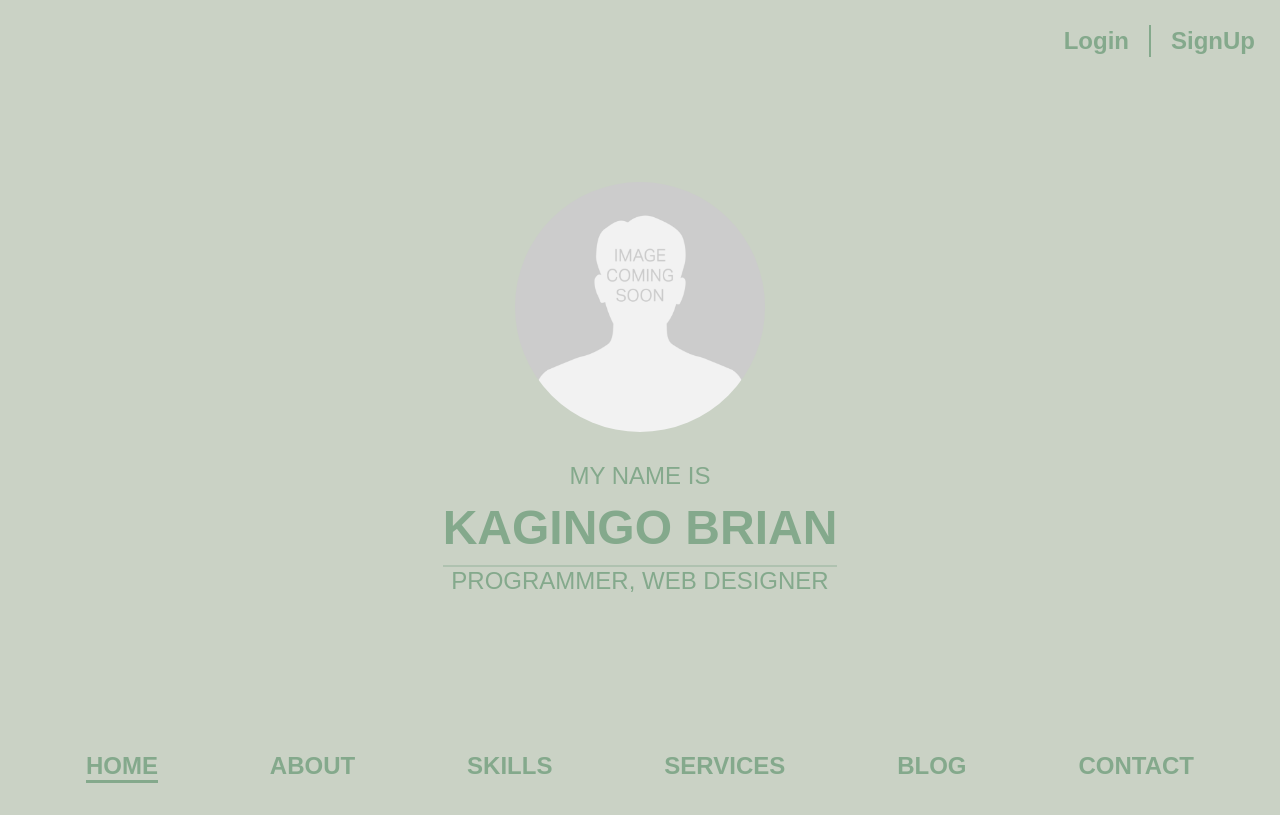
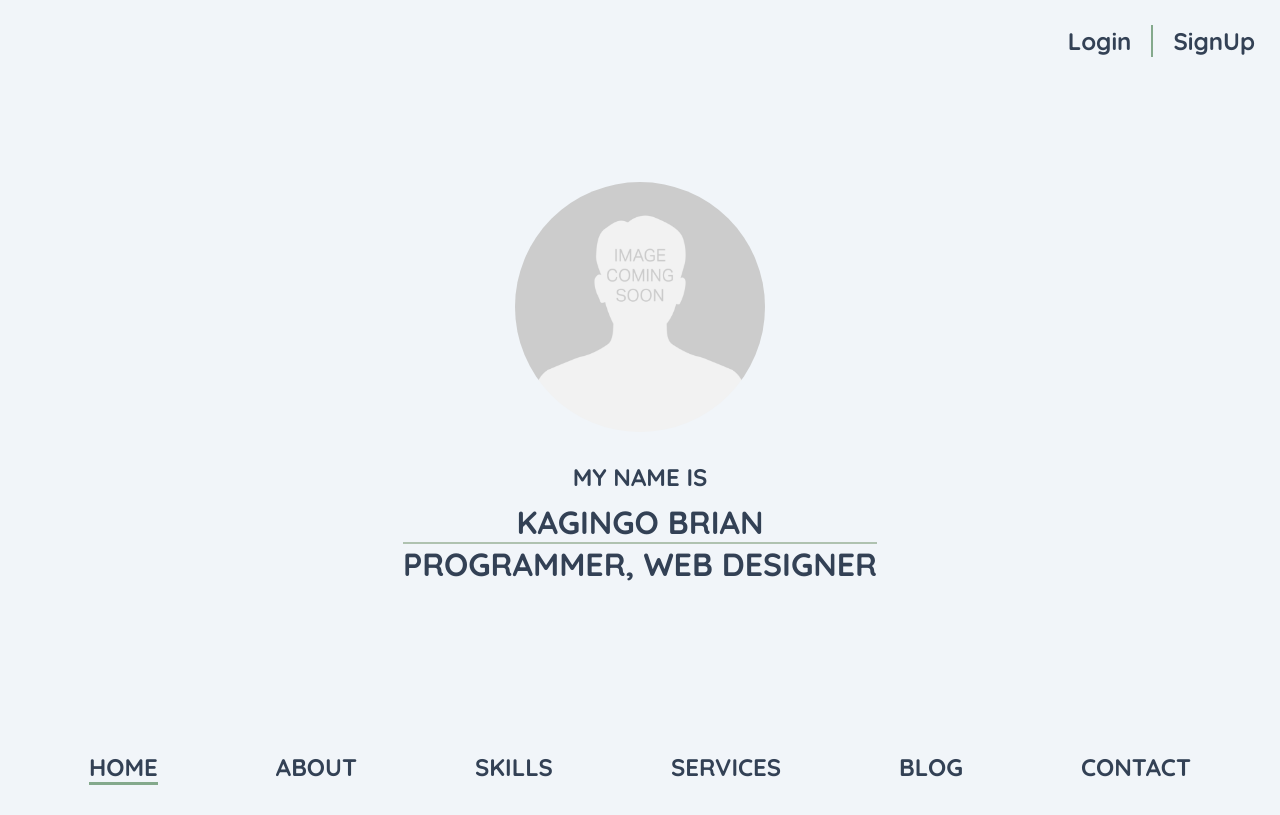
Before and after one commit to Hypian/dev-brians-brand, a plain HTML site: page index.html in a window 1280 px wide. Drawn offline with Linux system fonts and the light colour scheme; a web font is replaced by a local one.

Commit message:
font,primary and secondary color changes

```diff
--- a/index.html
+++ b/index.html
@@ -1,18 +1,31 @@
 <!DOCTYPE html>
 <html lang="en">
-
   <head>
     <meta charset="UTF-8" />
     <meta name="viewport" content="width=device-width, initial-scale=1.0" />
     <title>My Web Portfolio</title>
-  <link rel="stylesheet" href="https://fonts.googleapis.com/css2?family=Inter:wght@500;800&display=swap" />
+
+    <!-- Google Fonts -->
+    <link rel="preconnect" href="https://fonts.googleapis.com" />
+    <link rel="preconnect" href="https://fonts.gstatic.com" crossorigin />
+    <link
+      href="https://fonts.googleapis.com/css2?family=Montserrat:wght@200;300;500;700;900&family=Protest+Revolution&display=swap"
+      rel="stylesheet"
+    />
 
     <!-- CSS -->
     <link rel="stylesheet" href="./styles.css" />
+
+    <!-- fontawesome CDN -->
+    <script defer
+      src="https://kit.fontawesome.com/cca27188b7.js"
+      crossorigin="anonymous"
+    ></script>
+
+
   </head>
 
   <body>
-  <div class="container">
     <header class="header">
       <div class="menu-bar">
         <i class="fa-solid fa-bars"></i>
@@ -25,19 +38,14 @@
     </header>
 
     <section class="intro-section">
-      <img
-        src="./skins/nigger.2.png"
-        alt="profile image"
-        class="profile-img"
-      />
+      <img src="./skins/nigger.2.png" alt="profile image" class="profile-img" />
       <div class="intro-text">
         <h2 class="subtitle">MY NAME IS</h2>
-        <h1 class="title">KAGINGO BRIAN</h1>
+        <h3 class="title-rem">KAGINGO BRIAN</h3>
         <hr />
-        <h2 class="subtitle">Programmer, Web Designer</h2>
+        <h3 class="subtitle-rem">Programmer, Web Designer</h3>
       </div>
     </section>
-
 
     <section class="nav-bar">
       <a href="./index.html" class="nav-links nav-links-active">HOME</a>
@@ -47,9 +55,7 @@
       <a href="./blog page.html" class="nav-links">BLOG</a>
       <a href="./contact.html" class="nav-links">CONTACT</a>
     </section>
-  </div>
 
-  <script src="https://kit.fontawesome.com/cca27188b7.js" crossorigin="anonymous"></script>
+
   </body>
-
 </html>
--- a/styles.css
+++ b/styles.css
@@ -1,3 +1,19 @@
+@import url("https://fonts.googleapis.com/css2?family=Quicksand:wght@300;500;700&display=swap");
+
+:root {
+  --bg-color: #f1f5f9;
+
+  --slate-500: #64748b;
+  --slate-700: #334155;
+  --slate-900: #0f172a;
+
+  --primary-color: #fb7185;
+  --secondary-color: #4f46e5;
+
+  --font-family: "Quicksand", sans-serif;
+  --alt-font-family: "Protest Revolution", sans-serif;
+}
+
 * {
   margin: 0;
   padding: 0;
@@ -5,22 +21,22 @@
 }
 
 body {
-  background-color: #cad2c5;
-  font-family: sans-serif;
+  background-color: var(--bg-color);
+  font-family: var(--font-family);
+  color: var(--slate-700);
+
   height: 100vh;
-
-  color: #84a98c;
 }
 
 a {
   text-decoration: none;
-  color: #84a98c;
+  color: var(--slate-700);
+  font-weight: 400;
 }
 
 .container {
   width: 100%;
-  min-width: 1536px;
-  margin: auto 0;
+  margin: 0 auto;
   position: relative;
 
   display: flex;
@@ -29,14 +45,15 @@ a {
   /* border: 2px solid blue; */
 }
 
-.title {
-  font-size: 32px;
-  font-weight: bold;
+.title-rem {
+  font-size: 2rem;
+  /* font-weight: 700; */
+  /* font-family: var(--alt-font-family); */
 }
 
-.subtitle {
-  font-size: 24px;
-  font-weight: 500;
+.subtitle-rem {
+  font-size: 32px;
+  /* font-weight: 500; */
   text-transform: uppercase;
 }
 
@@ -144,7 +161,6 @@ a {
     /* border: 2px solid purple; */
   }
 }
-
 
 @media (max-width: 1024px) {
   .container {
```
Lines whose indentation alone changed are shown as unchanged.
